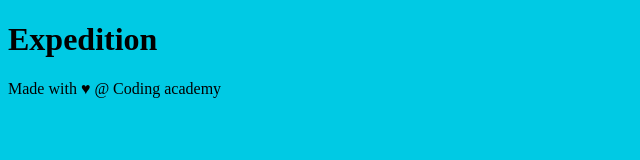
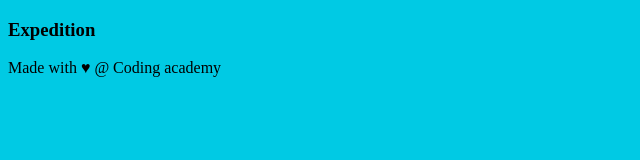
Before and after one commit to IkbalAlahdel/git-new-project, a plain HTML site: page index.html in a window 1280 px wide. Shown: the whole page, without its empty margins (0-640 px from the left). Drawn offline with Linux system fonts and the light colour scheme.

Commit message:
improve site heading for SEO

```diff
--- a/index.html
+++ b/index.html
@@ -10,7 +10,7 @@
 <body>
 
     <header>
-        <h1>Expedition</h1>
+        <h3>Expedition</h3>
     </header>
 
     <div class="container">
```
